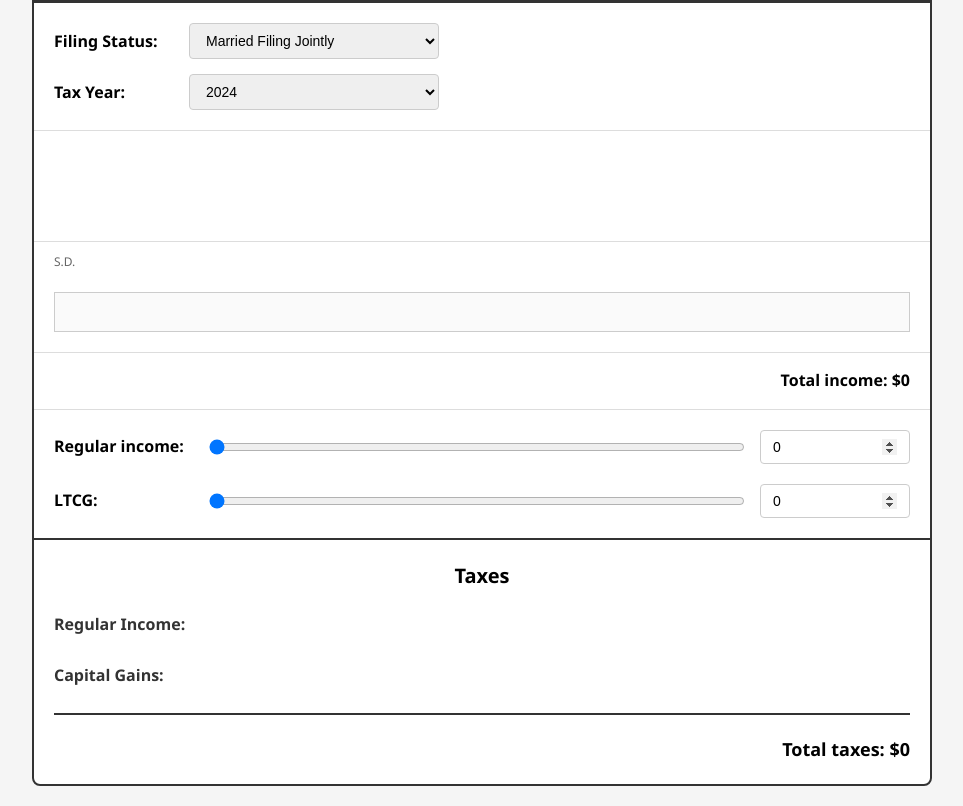
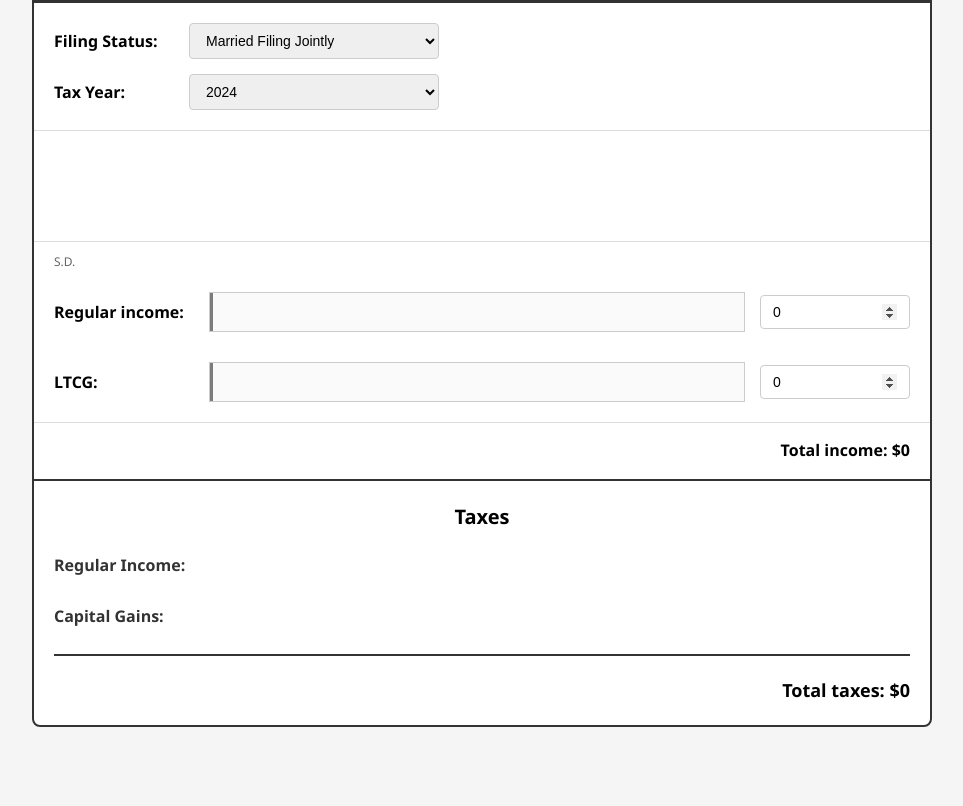
Before and after one commit to JayBazuzi/tax-calculator, a website with bundled scripts: page index.html in a window 1280 px wide. Shown: the part 99-905 px from the top of the page, without its empty margins (158-1121 px from the left). After the commit the page ends 846 px from the top, so only its background shows below. Built offline with nearby package versions, Linux system fonts and the light colour scheme.

Commit message:
@ F fancy sliders

```diff
--- a/index.html
+++ b/index.html
@@ -43,28 +43,28 @@
             <div class="deduction-marker" id="deduction-marker">
                 <span>S.D.</span>
             </div>
-            <div class="income-bars">
-                <div class="income-bar regular-income-bar" id="regular-income-bar"></div>
-                <div class="income-bar ltcg-bar" id="ltcg-bar"></div>
+
+            <div class="income-input-row">
+                <label for="regular-income">Regular income:</label>
+                <div class="bar-with-slider">
+                    <div class="income-bar regular-income-bar" id="regular-income-bar"></div>
+                    <input type="range" id="regular-income" min="0" max="1000000" step="1000" value="0" class="bar-slider">
+                </div>
+                <input type="number" id="regular-income-value" min="0" max="1000000" step="1000" value="0">
+            </div>
+
+            <div class="income-input-row">
+                <label for="ltcg">LTCG:</label>
+                <div class="bar-with-slider">
+                    <div class="income-bar ltcg-bar" id="ltcg-bar"></div>
+                    <input type="range" id="ltcg" min="0" max="1000000" step="1000" value="0" class="bar-slider">
+                </div>
+                <input type="number" id="ltcg-value" min="0" max="1000000" step="1000" value="0">
             </div>
         </div>
 
         <div class="total-income">
             Total income: <span id="total-income">$0</span>
-        </div>
-
-        <div class="income-inputs">
-            <div class="input-group">
-                <label for="regular-income">Regular income:</label>
-                <input type="range" id="regular-income" min="0" max="1000000" step="1000" value="0">
-                <input type="number" id="regular-income-value" min="0" max="1000000" step="1000" value="0">
-            </div>
-
-            <div class="input-group">
-                <label for="ltcg">LTCG:</label>
-                <input type="range" id="ltcg" min="0" max="1000000" step="1000" value="0">
-                <input type="number" id="ltcg-value" min="0" max="1000000" step="1000" value="0">
-            </div>
         </div>
 
         <div class="taxes-section">
--- a/styles.css
+++ b/styles.css
@@ -106,18 +106,38 @@ header h1 {
     margin-bottom: 5px;
 }
 
-.income-bars {
+.income-input-row {
     display: flex;
+    align-items: center;
+    gap: 15px;
+    margin-bottom: 20px;
+    margin-top: 30px;
+}
+
+.income-input-row:last-child {
+    margin-bottom: 0;
+}
+
+.income-input-row label {
+    font-weight: 600;
+    min-width: 140px;
+}
+
+.bar-with-slider {
+    flex: 1;
+    position: relative;
     height: 40px;
-    margin-top: 30px;
     border: 1px solid #ccc;
-    position: relative;
     background-color: #fafafa;
 }
 
 .income-bar {
+    position: absolute;
+    top: 0;
+    left: 0;
     height: 100%;
     transition: width 0.3s ease;
+    pointer-events: none;
 }
 
 .regular-income-bar {
@@ -128,48 +148,62 @@ header h1 {
     background-color: #50c878;
 }
 
+.bar-slider {
+    position: absolute;
+    top: 0;
+    left: 0;
+    width: 100%;
+    height: 100%;
+    background: transparent;
+    cursor: pointer;
+    -webkit-appearance: none;
+    appearance: none;
+}
+
+.bar-slider::-webkit-slider-thumb {
+    -webkit-appearance: none;
+    appearance: none;
+    width: 3px;
+    height: 100%;
+    border-radius: 0;
+    background: rgba(0, 0, 0, 0.5);
+    cursor: ew-resize;
+}
+
+.bar-slider::-moz-range-thumb {
+    width: 3px;
+    height: 100%;
+    border-radius: 0;
+    background: rgba(0, 0, 0, 0.5);
+    cursor: ew-resize;
+    border: none;
+}
+
+.bar-slider::-webkit-slider-runnable-track {
+    height: 100%;
+    background: transparent;
+}
+
+.bar-slider::-moz-range-track {
+    height: 100%;
+    background: transparent;
+    border: none;
+}
+
+.income-input-row input[type="number"] {
+    width: 150px;
+    padding: 8px 12px;
+    border: 1px solid #ccc;
+    border-radius: 4px;
+    font-size: 14px;
+}
+
 .total-income {
     padding: 15px 20px;
     text-align: right;
     font-size: 16px;
     font-weight: 600;
-    border-bottom: 1px solid #ddd;
-}
-
-.income-inputs {
-    padding: 20px;
     border-bottom: 2px solid #333;
-}
-
-.input-group {
-    display: flex;
-    align-items: center;
-    gap: 15px;
-    margin-bottom: 20px;
-}
-
-.input-group:last-child {
-    margin-bottom: 0;
-}
-
-.input-group label {
-    font-weight: 600;
-    min-width: 140px;
-}
-
-.input-group input[type="range"] {
-    flex: 1;
-    height: 8px;
-    border-radius: 4px;
-    outline: none;
-}
-
-.input-group input[type="number"] {
-    width: 150px;
-    padding: 8px 12px;
-    border: 1px solid #ccc;
-    border-radius: 4px;
-    font-size: 14px;
 }
 
 .taxes-section {
@@ -207,25 +241,6 @@ header h1 {
     text-align: right;
 }
 
-input[type="range"]::-webkit-slider-thumb {
-    -webkit-appearance: none;
-    appearance: none;
-    width: 20px;
-    height: 20px;
-    border-radius: 50%;
-    background: #4a90e2;
-    cursor: pointer;
-}
-
-input[type="range"]::-moz-range-thumb {
-    width: 20px;
-    height: 20px;
-    border-radius: 50%;
-    background: #4a90e2;
-    cursor: pointer;
-    border: none;
-}
-
 input[type="number"]::-webkit-inner-spin-button,
 input[type="number"]::-webkit-outer-spin-button {
     opacity: 1;
```
